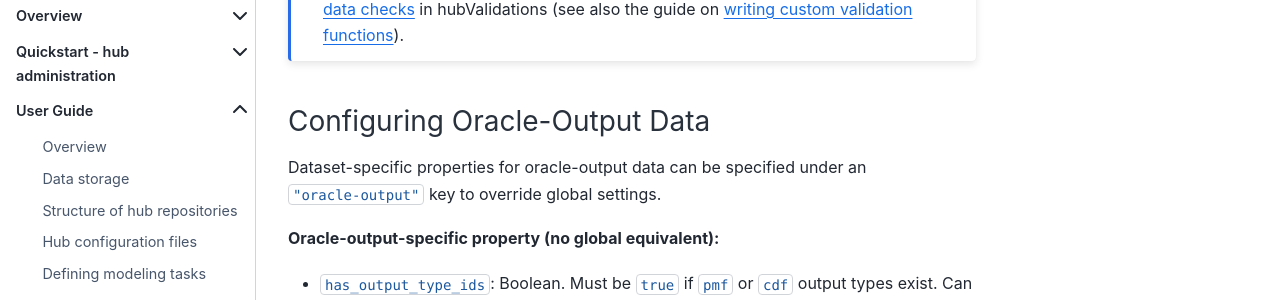
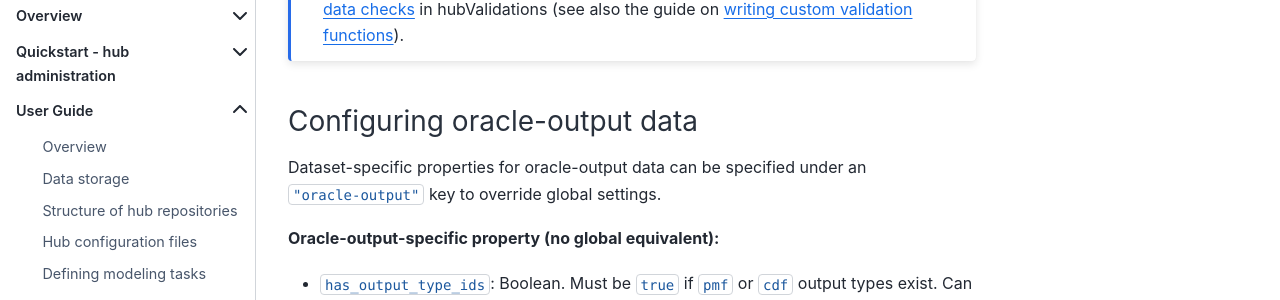
Before and after one commit to hubverse-org/hubDocs, a Sphinx documentation site: the page built from docs/source/user-guide/target-data.md, in a window 1280 px wide and 900 px high, scrolled down 23205 px. Shown: the part 156-456 px from the top of the window. Built offline with Sphinx 7.4.7 and the Sphinx Book theme 1.1.4, drawn with Linux system fonts in a browser that asks for light colours; comment, search, counter and statistics services are not loaded.

```diff
--- a/docs/source/user-guide/target-data.md
+++ b/docs/source/user-guide/target-data.md
@@ -668,7 +668,7 @@ Should you need to validate such additional columns, you can use [custom target
 :::
 
 (configuring-oracle-output-data)=
-### Configuring Oracle-Output Data
+### Configuring oracle-output data
 
 Dataset-specific properties for oracle-output data can be specified under an `"oracle-output"` key to override global settings.
 
```
